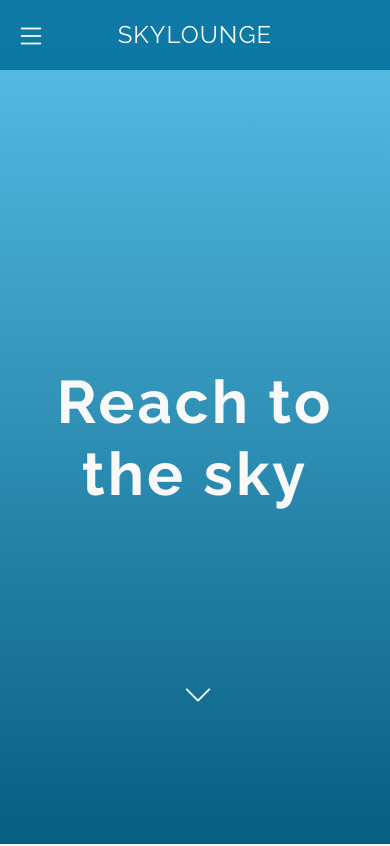
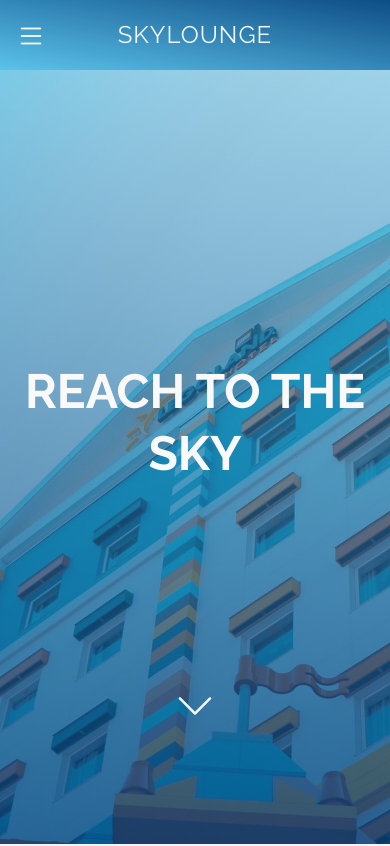
Before and after one commit to vitalimelamed/skylounge, a plain HTML site: page index.html in a window 390 px wide. Shown: the top 846 px of the page. Drawn offline with nearby package versions, Linux system fonts and the light colour scheme.

Commit message:
Update styles.css

```diff
--- a/css/styles.css
+++ b/css/styles.css
@@ -42,7 +42,8 @@ img {
   display: flex;
   justify-content: center;
   align-items: center;
-  background-color: rgba(12, 120, 163, 0.98);
+  background: linear-gradient(10deg, #5ac2eb, #064681);
+  opacity: 0.95;
   z-index: 1;
 }
 .navbar-brand {
@@ -70,14 +71,16 @@ img {
 }
 /* Showcase */
 .hero {
-  background: linear-gradient(#5ac2eb, #065e81);
+  background: linear-gradient(rgba(90, 194, 235, 0.5), rgba(6, 70, 129, 0.8)), url("../img/Outside-hotel.jpg");
+  background-position: center;
+  background-repeat: no-repeat;
+  background-size: cover;
   height: 100vh;
-  position: relative;
   color: #f9f9f9;
 }
 .hero .content {
+  position: relative;
   display: flex;
-  flex-direction: column;
   align-items: center;
   justify-content: center;
   text-align: center;
@@ -85,36 +88,14 @@ img {
   padding: 0 20px;
 }
 .hero .content h1 {
-  font-size: 60px;
+  font-size: 5rem;
+  text-transform: uppercase;
 }
 .link {
   position: absolute;
   top: 80%;
-  font-size: 30px;
-  background-color: transparent;
+  font-size: 3rem;
   color: #f9f9f9;
-  border: 0;
-  outline: 0;
-  cursor: pointer;
-}
-.link .bi-chevron-down {
-  position: relative;
-  bottom: 3px;
-  left: 3px;
-  -moz-transition: all 250ms ease-in-out;
-  -webkit-transition: all 250ms ease-in-out;
-  -ms-transition: all 250ms ease-in-out;
-  -o-transition: all 250ms ease-in-out;
-  transition: all 250ms ease-in-out;
-}
-.link:visited .bi-chevron-down {
-  bottom: 10px;
-}
-.link:hover .bi-chevron-down {
-  bottom: 10px;
-}
-.link:active .bi-chevron-down {
-  bottom: 10px;
 }
 main {
   min-height: calc(100vh - 200px);
@@ -127,7 +108,7 @@ main {
   margin: 30px;
 }
 .icon {
-  color: #0c78a3;
+  color: #065e81;
   font-size: 30px;
 }
 /* News */
@@ -141,7 +122,7 @@ main {
   border-bottom: 1px solid #cccccc;
 }
 .user {
-  color: #0c78a3;
+  color: #065e81;
 }
 .news .author {
   margin-bottom: 30px;
@@ -183,7 +164,7 @@ form textarea {
 form button {
   font-family: inherit;
   font-size: 1em;
-  background-color: #0c78a3;
+  background: linear-gradient(#5ac2eb, #064681);
   color: #f9f9f9;
   border: 0;
   outline: 0;
@@ -192,7 +173,7 @@ form button {
   padding: 10px;
 }
 form button:hover {
-  background-color: #065e81;
+  opacity: 0.85;
 }
 /* Footer */
 .footer {
@@ -207,12 +188,12 @@ form button:hover {
   font-size: 13px;
 }
 .social-icons a {
-  color: #0c78a3;
+  color: #065e81;
   font-size: 30px;
   cursor: pointer;
 }
 .social-icons a:hover {
-  color: #065e81;
+  opacity: 0.80;
 }
 .footer .social-icons > * {
   margin-right: 15px;
@@ -266,8 +247,12 @@ form button:hover {
     width: 70%;
   }
   .hero .content h1 {
-    font-size: 60px;
-    letter-spacing: 3px;
-    margin: 4rem 0 2rem 0;
+    font-size: 3rem;
+    line-height: 1.3;
+    letter-spacing: 0;
+    margin: 2rem 0;
+  }
+  .hero .content .link {
+    font-size: 2.5rem;
   }
 }
```
